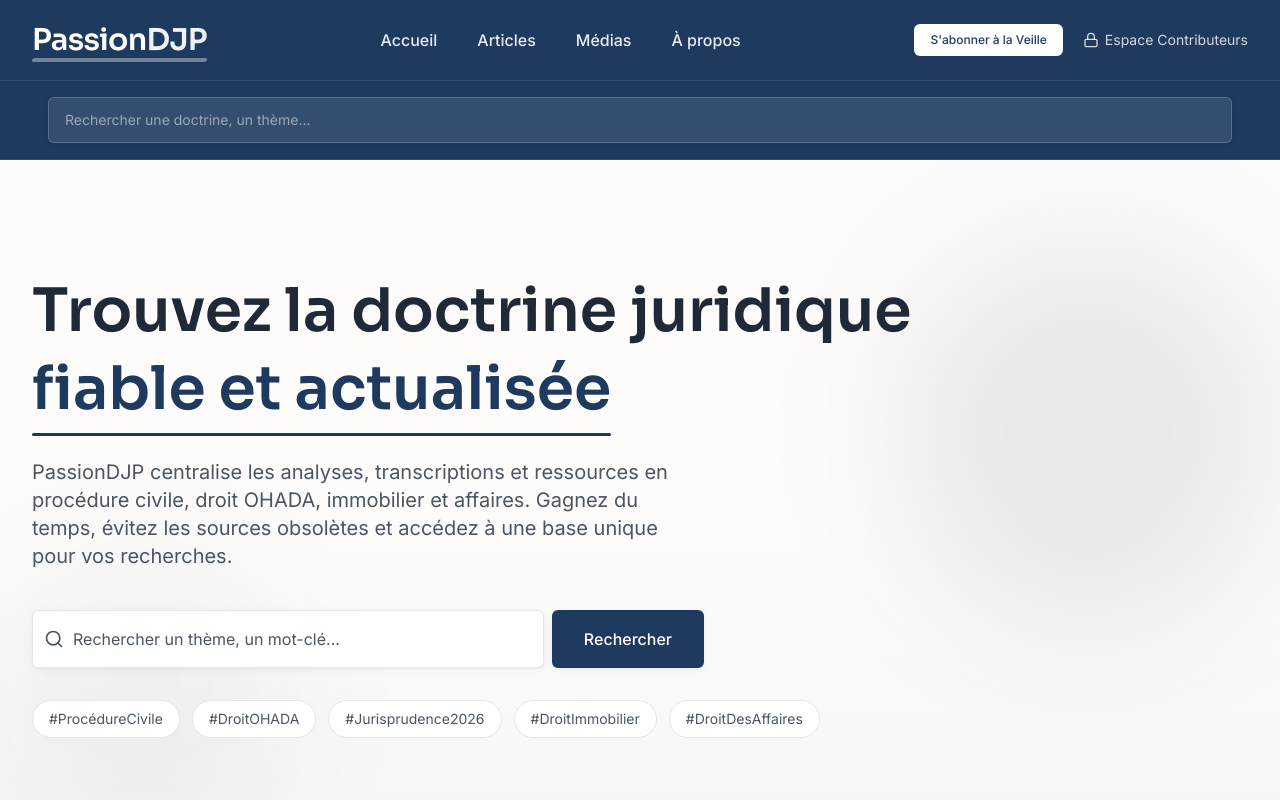
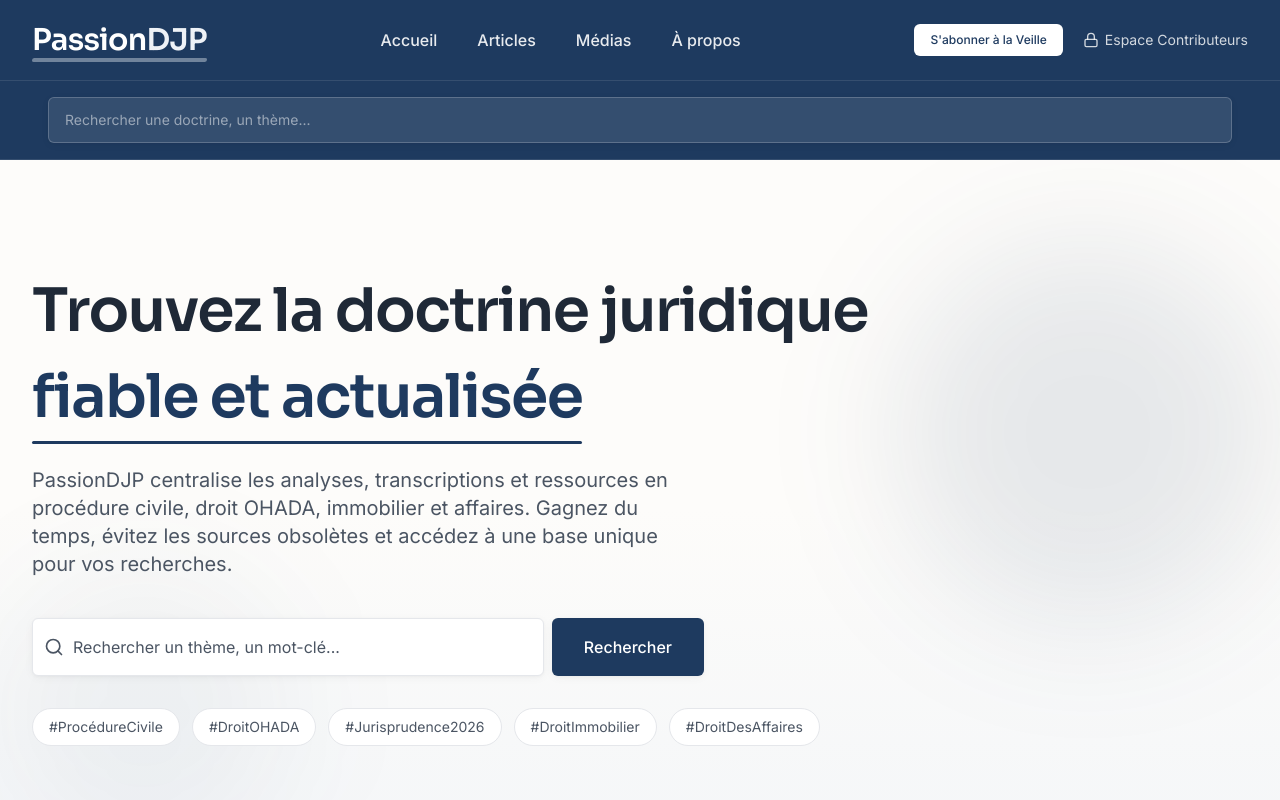
Before and after one commit to PATAWALA/PassionDJP, a Next.js app: page / in a window 1280 px wide. Shown: the top 800 px of the page. Built offline with nearby package versions, Linux system fonts and the light colour scheme.

Commit message:
2389 ujpadte

```diff
--- a/src/components/home/HeroSection.tsx
+++ b/src/components/home/HeroSection.tsx
@@ -48,11 +48,11 @@ export function HeroSection() {
       >
         <motion.h1
           variants={itemVariants}
-          className="text-4xl md:text-6xl font-bold text-ink mb-6 leading-tight"
+          className="text-3xl sm:text-4xl md:text-6xl font-bold text-ink mb-8 md:mb-6 leading-tight tracking-tight"
         >
           Trouvez la doctrine juridique
           <br />
-          <span className="relative inline-block">
+          <span className="relative inline-block mt-2">
             <span className="text-primary">fiable et actualisée</span>
             <span className="absolute left-0 -bottom-2 w-full h-[3px] bg-primary rounded-full" />
           </span>
```
